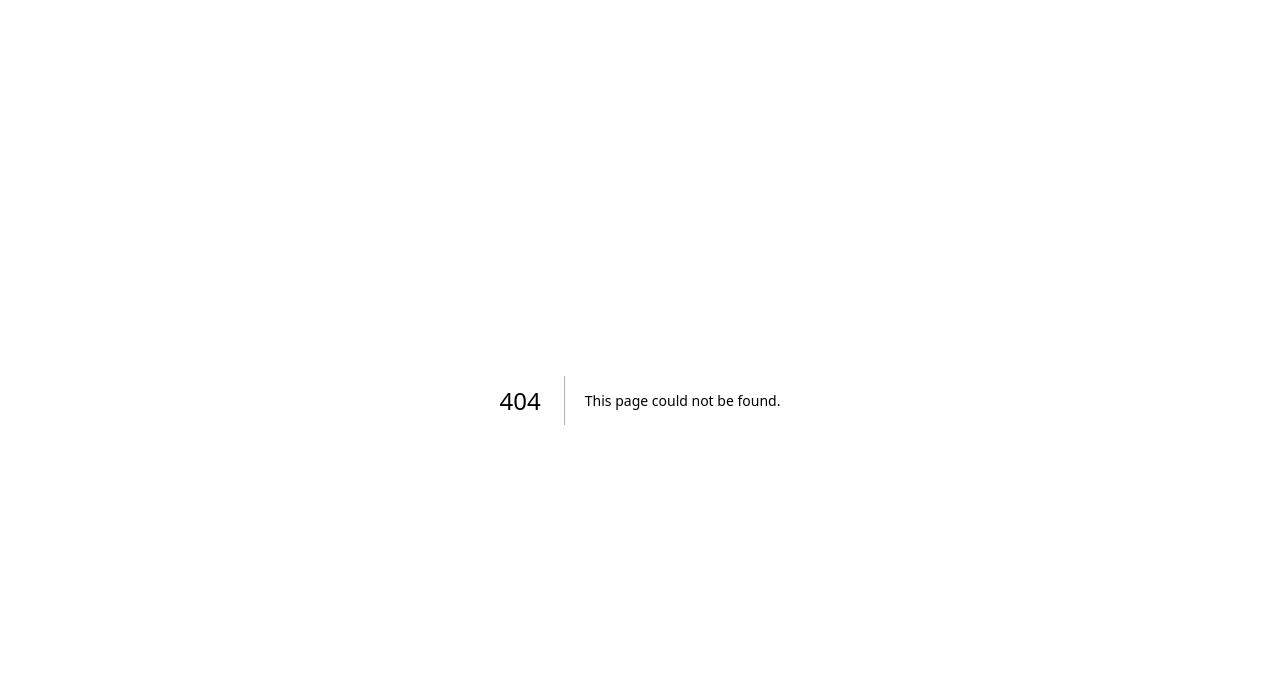
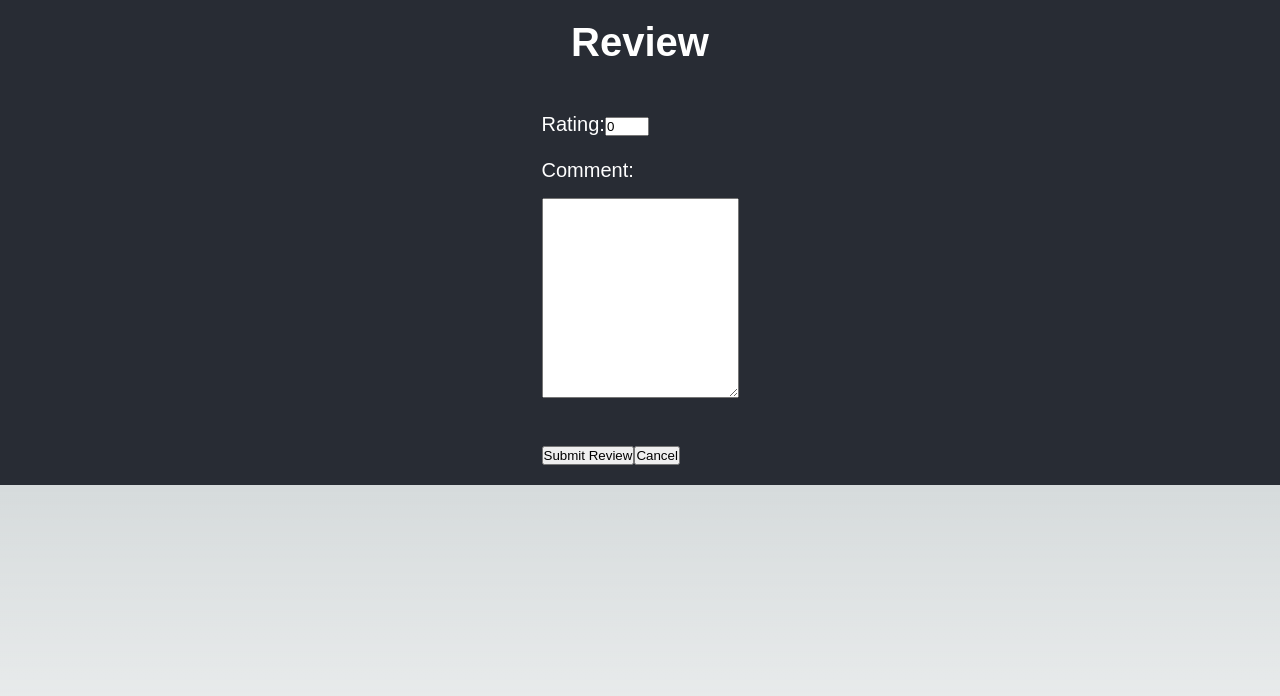
Before and after one commit to csci312a-f23/project-ellen, a Next.js app: page /review in a window 1280 px wide. Before the commit this address had no page. Shown: the top 696 px of the page. Built offline with nearby package versions, Linux system fonts and the light colour scheme.

Commit message:
recommit

```diff
--- /dev/null
+++ b/src/pages/review.js
@@ -0,0 +1,63 @@
+import { useRouter } from "next/router";
+import React, { useState } from "react";
+import styles from "../styles/Review.module.css";
+
+function Review() {
+  const [rating, setRating] = useState(0);
+  const [comment, setComment] = useState("");
+  const router = useRouter();
+
+  const handleRatingChange = (event) => {
+    setRating(event.target.value);
+  };
+
+  const handleCommentChange = (event) => {
+    setComment(event.target.value);
+  };
+
+  const handleSubmit = (event) => {
+    event.preventDefault();
+
+    // Do something with the rating and comment, like send it to a server
+  };
+
+  const handleCancel = (event) => {
+    event.preventDefault();
+    router.push("/");
+  };
+
+  return (
+    <div className={styles.review}>
+      <h1 className={styles.header}>Review</h1>
+      <form onSubmit={handleSubmit}>
+        <div>
+          <label>Rating:</label>
+          <input
+            type="number"
+            min="1"
+            max="5"
+            value={rating}
+            onChange={handleRatingChange}
+          />
+        </div>
+        <br />
+        <div className={styles.comment}>
+          <label>Comment:</label>
+          <br />
+          <textarea
+            value={comment}
+            onChange={handleCommentChange}
+            style={{ width: "100%", height: "200px", padding: "10px" }}
+          />
+        </div>
+        <br />
+        <button type="submit">Submit Review</button>
+        <button type="button" onClick={handleCancel}>
+          Cancel
+        </button>
+      </form>
+    </div>
+  );
+}
+
+export default Review;
--- /dev/null
+++ b/src/styles/Review.module.css
@@ -0,0 +1,36 @@
+.review {
+  padding: 20px;
+  display: flex;
+  font-family: sans-serif;
+  font-size: 1.25rem;
+  flex-direction: column;
+  justify-content: left;
+  align-items: center;
+  color: white;
+  background-color: #282c34;
+}
+
+.review textarea {
+  margin: 1rem 0;
+}
+
+/* .background {
+  display: grid;
+  justify-content: center;
+  align-items: center;
+  position: relative;
+  font-family: sans-serif;
+  color: white;
+  font-size: 1.25rem;
+  line-height: 150%;
+  background-color: #282c34;
+  grid-auto-columns: auto;
+}
+*/
+.header {
+  padding-bottom: 3rem;
+}
+
+.rating {
+  padding: 5rem;
+}
```
Also changed, not shown: src/components/MainSearchBar.js (added, +145 -0 lines), src/components/SearchBar.js (deleted, +0 -62 lines), src/pages/index.js (+4 -21 lines).
